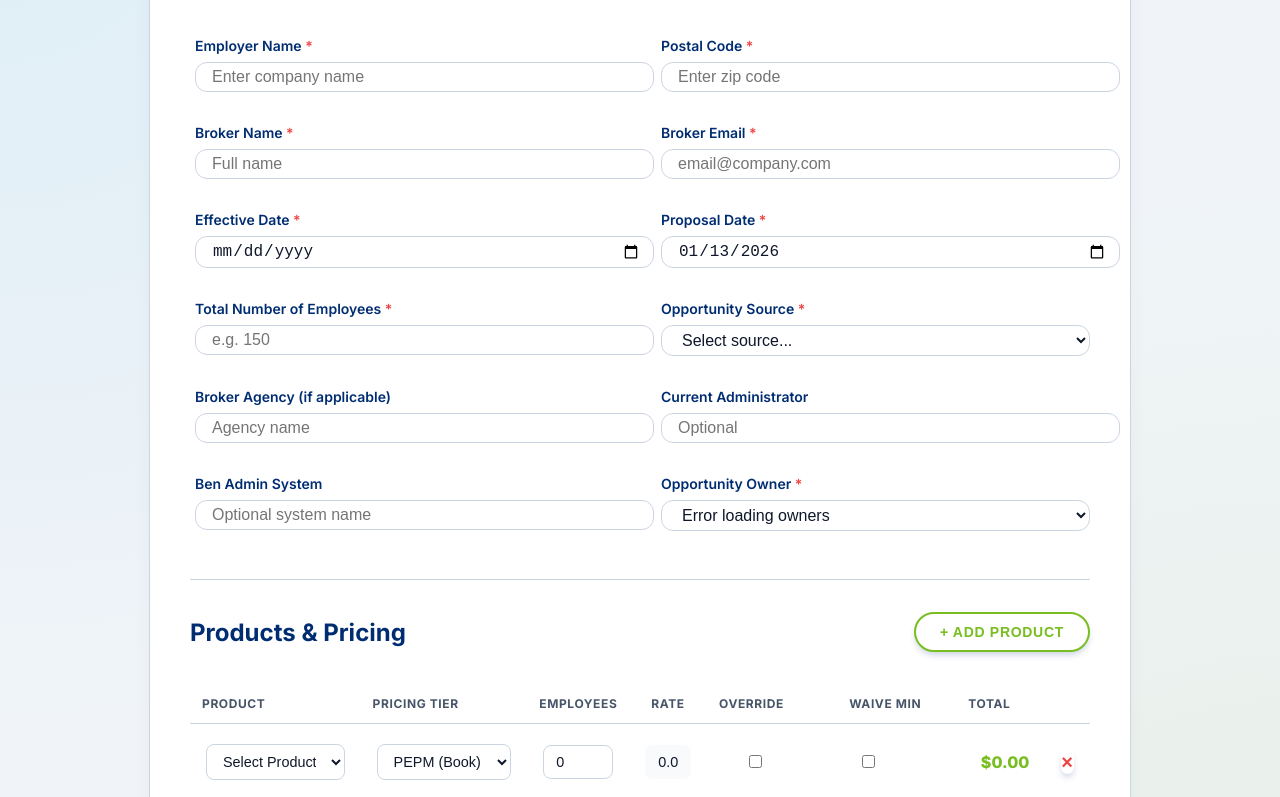
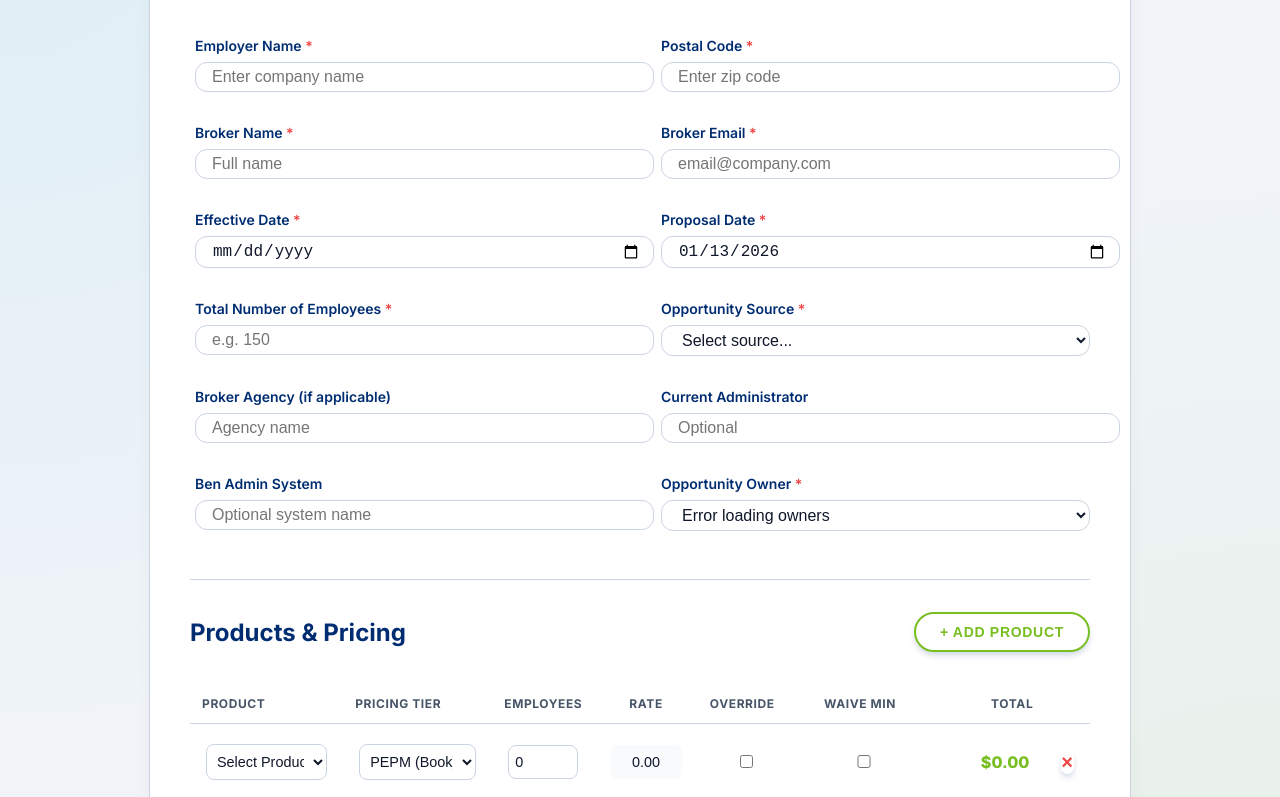
Before and after one commit to bacquisto-ns/ns-proposal-generator, a website: page public/index.html in a window 1280 px wide. Shown: the part 131-928 px from the top of the page. Drawn offline with nearby package versions, Linux system fonts and the light colour scheme; no server answers.

Commit message:
Expand Rate input field width and adjust padding in product table

```diff
--- a/public/style.css
+++ b/public/style.css
@@ -235,49 +235,57 @@
     margin-bottom: 20px;
 }
 
+/* Product */
 th:nth-child(1),
 td:nth-child(1) {
-    width: 25%;
-}
-
-/* Product */
-th:nth-child(2),
-td:nth-child(2) {
-    width: 25%;
+    width: 22%;
 }
 
 /* Tier */
-th:nth-child(3),
-td:nth-child(3) {
-    width: 10%;
-    text-align: center;
+th:nth-child(2),
+td:nth-child(2) {
+    width: 22%;
 }
 
 /* Employees */
-th:nth-child(4),
-td:nth-child(4) {
-    width: 10%;
+th:nth-child(3),
+td:nth-child(3) {
+    width: 8%;
     text-align: center;
 }
 
 /* Rate */
-th:nth-child(5),
-td:nth-child(5) {
-    width: 10%;
+th:nth-child(4),
+td:nth-child(4) {
+    width: 15%;
     text-align: center;
 }
 
 /* Override */
+th:nth-child(5),
+td:nth-child(5) {
+    width: 8%;
+    text-align: center;
+}
+
+/* Waive Min */
 th:nth-child(6),
 td:nth-child(6) {
-    width: 15%;
-    text-align: right;
+    width: 10%;
+    text-align: center;
 }
 
 /* Total */
 th:nth-child(7),
 td:nth-child(7) {
-    width: 5%;
+    width: 12%;
+    text-align: right;
+}
+
+/* Remove column */
+th:nth-child(8),
+td:nth-child(8) {
+    width: 3%;
     text-align: center;
 }
 
@@ -300,7 +308,7 @@
 
 #productTable select,
 #productTable input {
-    padding: 8px 12px;
+    padding: 8px 6px; /* Reduced horizontal padding */
     font-size: 0.9rem;
     border-radius: 8px;
     width: 100%;
@@ -311,6 +319,7 @@
     background-color: #f8fafc;
     border-color: transparent;
     cursor: default;
+    text-align: center; /* Center the rate text */
 }
 
 .row-total {
```
